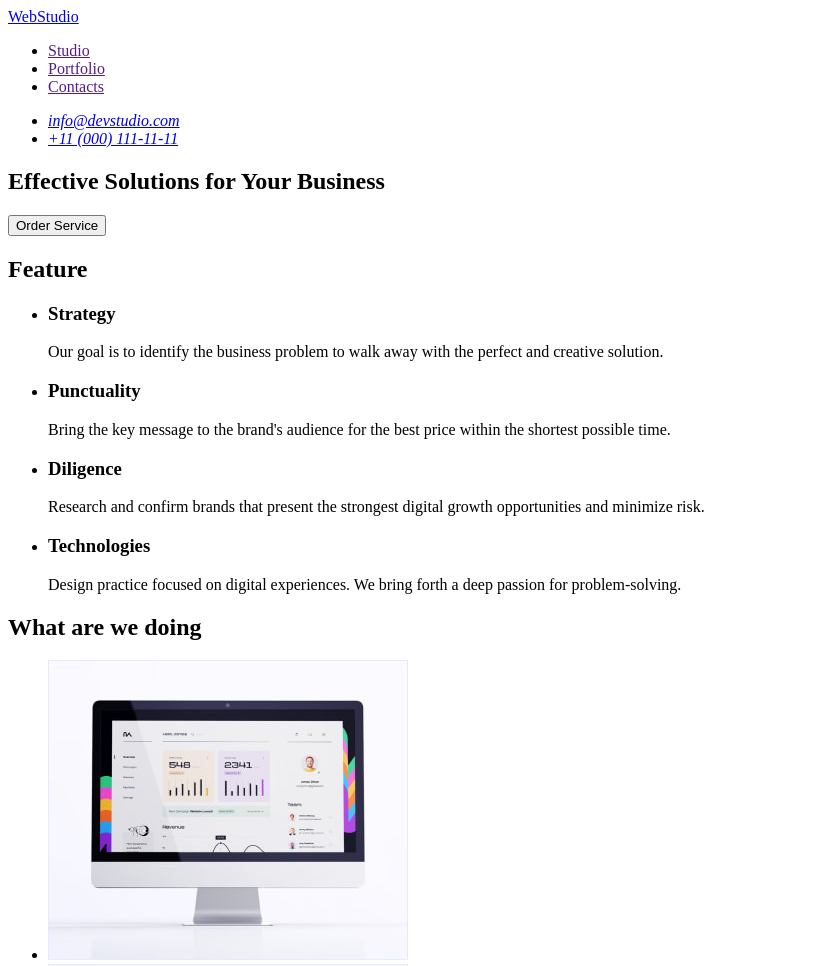
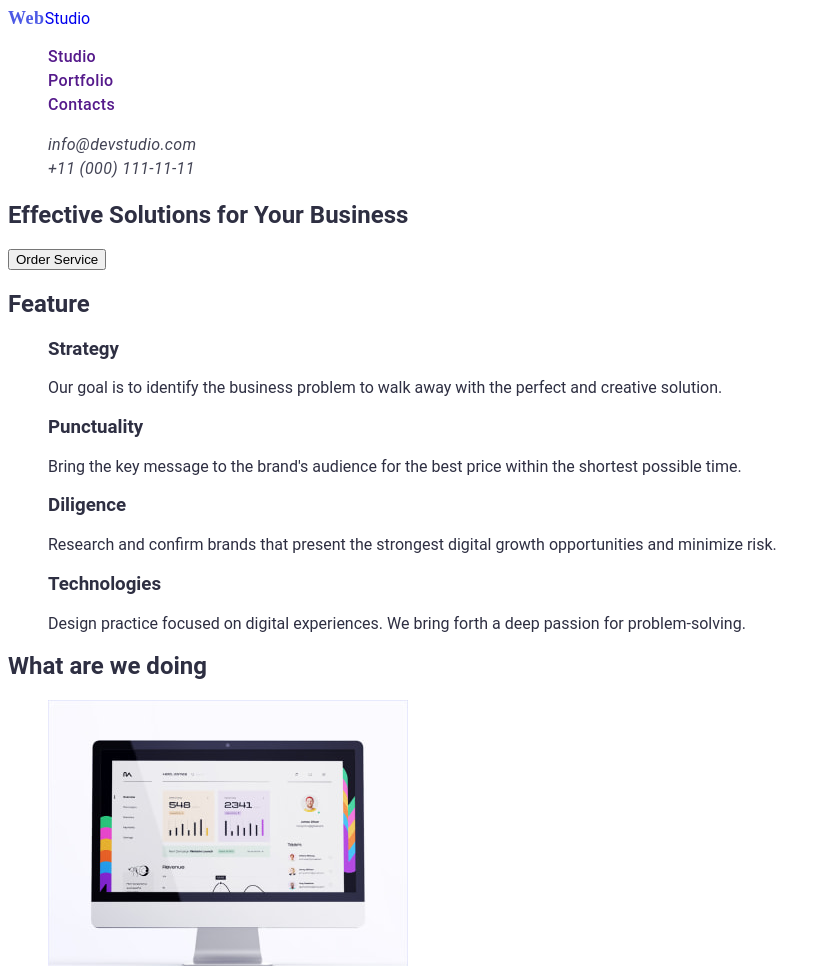
Before and after one commit to IrynaSvitlychna/goit-markup-hw-02, a plain HTML site: page index.html in a window 1280 px wide. Shown: the top 966 px of the page, without its empty margins (0-831 px from the left). Drawn offline with Linux system fonts and the light colour scheme.

Commit message:
add class index.html

```diff
--- a/css/styles.css
+++ b/css/styles.css
@@ -0,0 +1,112 @@
+:root {
+  --iris: #4d5ae5;
+  --OCEAN: #404bbf;
+  --Navyblue: #2e2f42;
+  --GREEN: #31d0aa;
+  --SLATE: #434455;
+  --LIGHTSLATE: #8e8f99;
+  --cornflower: #e7e9fc;
+  --CLOUD: #f4f4fd;
+  --NAVYBLUEmodal: #2e2f42;
+  --GREY: #2e2f42;
+  --WHITE: #ffffff;
+  --Dairy: #fcfcfc;
+}
+
+body {
+  font-family: Roboto, sans-serif;
+  color: #2e2f42;
+  background-color: #fff;
+}
+footer {
+  background-color: #2e2f42;
+  color: #f4f4fd;
+}
+ul {
+  list-style-type: none;
+}
+
+.accent {
+  color: var(--iris, #4d5ae5);
+  font-family: Raleway;
+  font-size: 18px;
+  font-weight: 800;
+  line-height: 1.16;
+  letter-spacing: 0.03em;
+}
+
+.link {
+  text-decoration: none;
+}
+
+.nav-list-item {
+  font-weight: 500;
+  line-height: 1.5;
+  letter-spacing: 0.02em;
+}
+
+.addr .link {
+  color: var(--slate, #434455);
+  line-height: 1.5;
+  letter-spacing: 0.02em;
+}
+
+.hero {
+}
+
+.hero-title {
+}
+
+.hero-butn {
+}
+
+.feature {
+}
+
+.feature-title {
+}
+
+.feature-list {
+}
+
+.feature-item {
+}
+
+.feature-subtitle {
+}
+
+.feature-text {
+}
+
+.do {
+}
+
+.do-list {
+}
+
+.do-item {
+}
+
+.team {
+}
+
+.team-title {
+}
+
+.team-list {
+}
+
+.team-item {
+}
+
+.team-subtitle {
+}
+
+.team-text {
+}
+
+.foot {
+}
+
+.foot-text {
+}
--- a/index.html
+++ b/index.html
@@ -13,27 +13,28 @@
 <body>
     <!-- Heder section -->
     <header>
-        <nav>
-            <a href="./index.html">WebStudio</a>
-            <ul>
-                <li>
-                    <a href="">Studio</a>
+
+        <nav class="navlink">
+            <a class="link" href="./index.html"><span class="accent">Web</span>Studio</a>
+            <ul class="nav-list">
+                <li class="nav-list-item">
+                    <a class="link" href="">Studio</a>
                 </li>
-                <li>
-                    <a href="">Portfolio</a>
+                <li class="nav-list-item">
+                    <a class="link" href="">Portfolio</a>
                 </li>
-                <li>
-                    <a href="">Contacts</a>
+                <li class="nav-list-item">
+                    <a class="link" href="">Contacts</a>
                 </li>
             </ul>
         </nav>
-        <address>
-            <ul>
-                <li>
-                    <a href="mailto:info@devstudio.com">info@devstudio.com</a>
+        <address class="addr">
+            <ul class="addr-list">
+                <li class="addr-list-item">
+                    <a class="link" href="mailto:info@devstudio.com">info@devstudio.com</a>
                 </li>
-                <li>
-                    <a href="tel:+110001111111">+11 (000) 111-11-11</a>
+                <li addr-list-item>
+                    <a class="link" href="tel:+110001111111">+11 (000) 111-11-11</a>
                 </li>
             </ul>
         </address>
@@ -41,39 +42,39 @@
 
     <main>
         <!-- Hero image section -->
-        <section>
-            <h1>Effective Solutions for Your Business</h1>
-            <button type="button">Order Service</button>
+        <section class="hero">
+            <h1 class="hero-title">Effective Solutions for Your Business</h1>
+            <button class="hero-butn" type="button">Order Service</button>
         </section>
 
         <!-- Section 1 -->
-        <section>
-            <h2>Feature</h2>
-            <ul>
-                <li>
-                    <h3>Strategy</h3>
-                    <p>
+        <section class="feature">
+            <h2 class="feature-title">Feature</h2>
+            <ul class="feature-list">
+                <li class="feature-item">
+                    <h3 class="feature-subtitle">Strategy</h3>
+                    <p class="feature-text">
                         Our goal is to identify the business
                         problem to walk away with the perfect and creative solution.
                     </p>
                 </li>
-                <li>
-                    <h3>Punctuality</h3>
-                    <p>
+                <li class="feature-item">
+                    <h3 class="feature-subtitle">Punctuality</h3>
+                    <p class="feature-text">
                         Bring the key message to the brand's audience for the best price within the shortest possible
                         time.
                     </p>
                 </li>
-                <li>
-                    <h3>Diligence</h3>
-                    <p>
+                <li class="feature-item">
+                    <h3 class="feature-subtitle">Diligence</h3>
+                    <p class="feature-text">
                         Research and confirm brands that present the strongest digital growth opportunities and minimize
                         risk.
                     </p>
                 </li>
-                <li>
-                    <h3>Technologies</h3>
-                    <p>
+                <li class="feature-item">
+                    <h3 class="feature-subtitle">Technologies</h3>
+                    <p class="feature-text">
                         Design practice focused on digital experiences. We bring forth a deep passion for
                         problem-solving.
                     </p>
@@ -83,43 +84,43 @@
 
         <!-- Section 2 -->
         <section>
-            <h2>What are we doing</h2>
-            <ul>
-                <li>
+            <h2 class="do">What are we doing</h2>
+            <ul class="do-list">
+                <li class="do-item">
                     <img src="./images/do/monitor.jpg" alt="Monitor" width="360" height="300" />
                 </li>
-                <li>
+                <li class="do-item">
                     <img src="./images/do/mobile.jpg" alt="Mobile" width="360" height="300" />
                 </li>
-                <li>
+                <li class="do-item">
                     <img src="./images/do/laptop.jpg" alt="Laptop" width="360" height="300" />
                 </li>
             </ul>
         </section>
 
         <!-- Section 3 -->
-        <section>
-            <h2>Our Team</h2>
-            <ul>
-                <li>
+        <section class="team">
+            <h2 class="team-title">Our Team</h2>
+            <ul class="team-list">
+                <li class="team-item">
                     <img src="./images/team/MarkGuerrero.jpg" alt="Mark Guerrero" width="264" height="260" />
-                    <h3>Mark Guerrero</h3>
+                    <h3 class="team-subtitle">Mark Guerrero</h3>
                     <p>Product Designer</p>
                 </li>
                 <li>
                     <img src="./images/team/TomFord.jpg" alt="Tom Ford" width="264" height="260" />
-                    <h3>Tom Ford</h3>
-                    <p>Frontend Developer</p>
+                    <h3 class="team-subtitle">Tom Ford</h3>
+                    <p class="team-text">Frontend Developer</p>
                 </li>
                 <li>
                     <img src="./images/team/CamilaGarcia.jpg" alt="Camila Garcia" width="264" height="260" />
-                    <h3>Camila Garcia</h3>
-                    <p>Marketing</p>
+                    <h3 class="team-subtitle">Camila Garcia</h3>
+                    <p class="team-text">Marketing</p>
                 </li>
                 <li>
                     <img src="./images/team/DanielWilson.jpg" alt="Daniel Wilson" width="264" height="260" />
-                    <h3>Daniel Wilson</h3>
-                    <p>UI Designer</p>
+                    <h3 class="team-subtitle">Daniel Wilson</h3>
+                    <p class="team-text">UI Designer</p>
                 </li>
             </ul>
 
@@ -127,9 +128,9 @@
     </main>
 
     <!-- Footer section -->
-    <footer>
-        <a href="./index.html">WebStudio</a>
-        <p>
+    <footer class="foot">
+        <a class="link" href="./index.html"><span class="accent">Web</span>Studio</a>
+        <p class="foot-text">
             Increase the flow of customers and sales for your business with digital marketing & growth solutions.
         </p>
     </footer>
```
Also changed, not shown: portfolio.html (+67 -54 lines).
